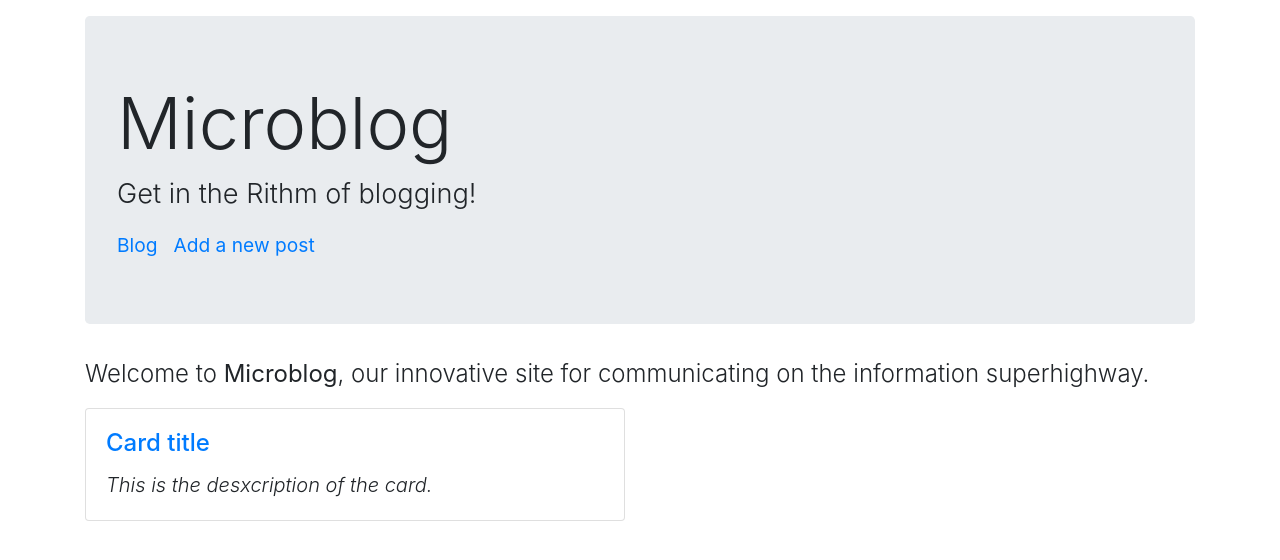
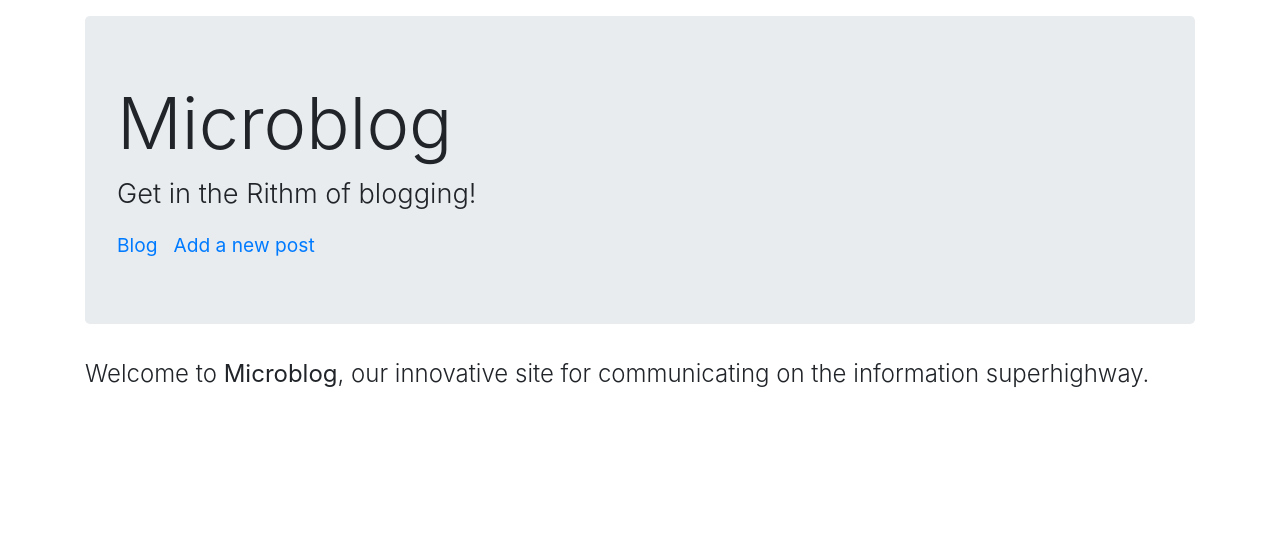
Before and after one commit to akelshareif/react-redux-microblog-FrontendSB, a React (Create React App) app: page / in a window 1280 px wide. Shown: the top 560 px of the page. Built offline with nearby package versions, Linux system fonts and the light colour scheme.

Commit message:
hooked home page to redux store

```diff
--- a/src/Routes.js
+++ b/src/Routes.js
@@ -12,7 +12,7 @@ const Routes = () => {
     return (
         <Switch>
             <Route exact path="/">
-                <Home />
+                <Home posts={posts} />
             </Route>
             <Route exact path="/new">
                 <PostFormPage />
--- a/src/components/Home/Home.js
+++ b/src/components/Home/Home.js
@@ -4,16 +4,20 @@ import { Row, Col } from 'reactstrap';
 import PostCard from './PostCard';
 import './Home.css';
 
-const Home = () => {
+const Home = ({ posts }) => {
     return (
         <div>
             <p className="font-weight-light Home-text">
                 Welcome to <b>Microblog</b>, our innovative site for communicating on the information superhighway.
             </p>
             <Row className="justify-content-between">
-                <Col md="6" className="mb-2">
-                    <PostCard />
-                </Col>
+                {Object.entries(posts).map(([id, { title, description }]) => {
+                    return (
+                        <Col key={id} md="6" className="mb-2">
+                            <PostCard post={{ id, title, description }} />
+                        </Col>
+                    );
+                })}
             </Row>
         </div>
     );
--- a/src/components/Home/PostCard.js
+++ b/src/components/Home/PostCard.js
@@ -2,16 +2,16 @@ import React from 'react';
 import { Link } from 'react-router-dom';
 import { Card, CardBody, CardTitle, CardText } from 'reactstrap';
 
-const PostCard = () => {
+const PostCard = ({ post }) => {
     return (
         <Card>
             <CardBody>
                 <CardTitle tag="h4">
-                    <Link to="/" className="text-decoration-none">
-                        Card title
+                    <Link to={`/${post.id}`} className="text-decoration-none text-capitalize">
+                        {post.title}
                     </Link>
                 </CardTitle>
-                <CardText className="font-italic lead">This is the desxcription of the card.</CardText>
+                <CardText className="font-italic lead">{post.description}</CardText>
             </CardBody>
         </Card>
     );
```
